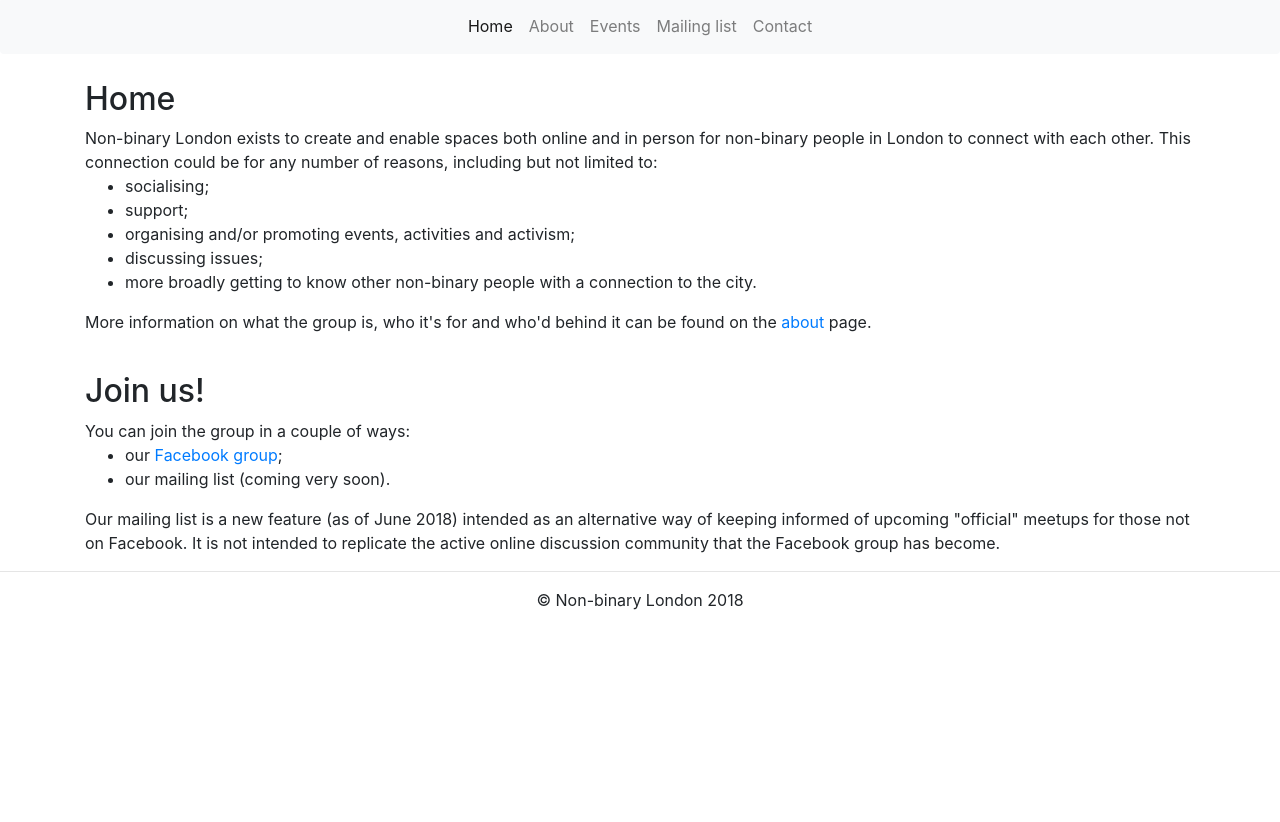
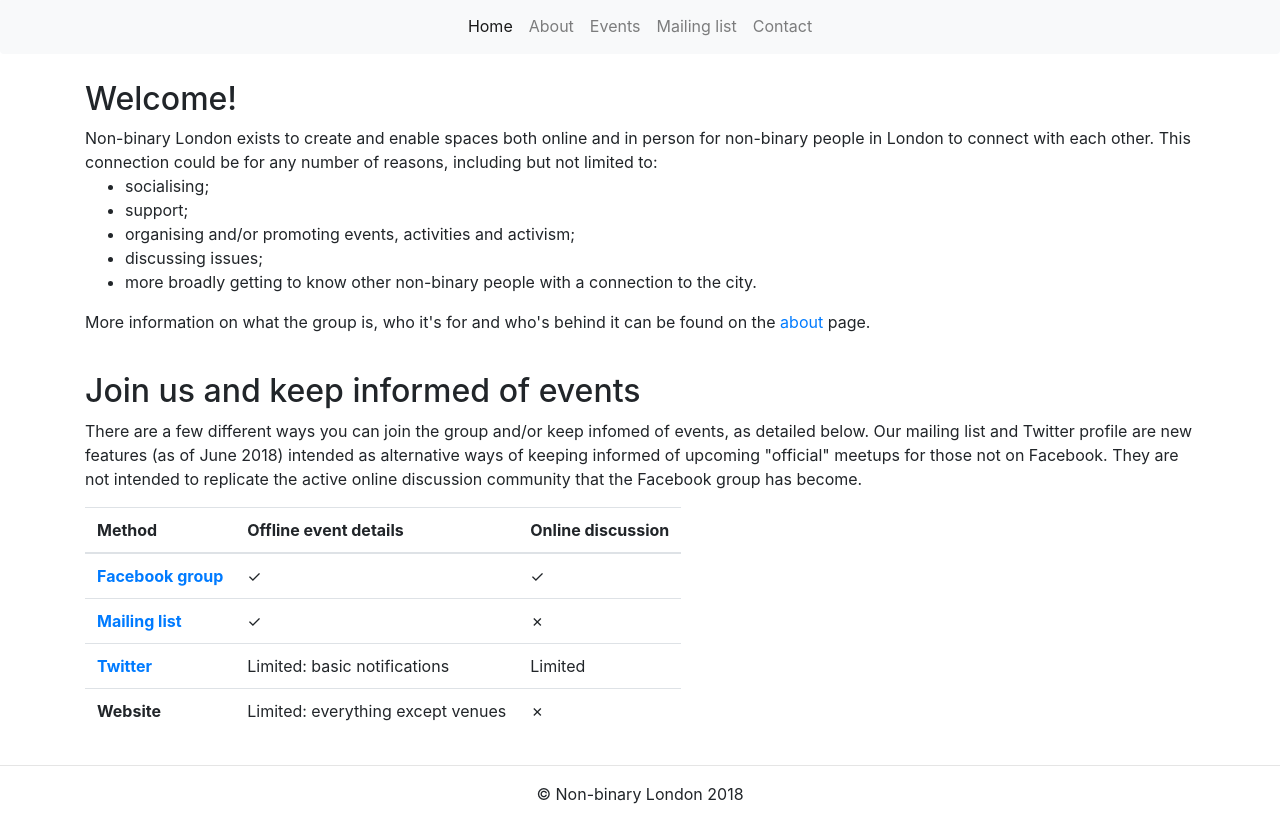
Before and after one commit to nonbinarylondon/Non-binary-London-website, a Jekyll site: the page built from index.html, in a window 1280 px wide. Shown: the part 227-1049 px from the top of the page. Built offline with Jekyll 4.4.1, drawn with Linux system fonts in a browser that asks for light colours; before the commit the page ends 900 px from its top, so only the background shows below that.

Commit message:
Added mailing list details and changed headings

```diff
--- a/index.html
+++ b/index.html
@@ -1,7 +1,7 @@
 ---
 layout: default
 ---
-<h2>Home</h2>
+<h2>Welcome!</h2>
 <p class="before-list">Non-binary London exists to create and enable spaces both online and in person for non-binary people in London to connect with each other. This connection could be for any number of reasons, including but not limited to:</p>
 <ul>
   <li>socialising;</li>
@@ -10,12 +10,41 @@ layout: default
   <li>discussing issues;</li>
   <li>more broadly getting to know other non-binary people with a connection to the city.</li>
 </ul>
-<p>More information on what the group is, who it's for and who'd behind it can be found on the <a href="/about">about</a> page.</p>
+<p>More information on what the group is, who it's for and who's behind it can be found on the <a href="/about">about</a> page.</p>
 
-<h2>Join us!</h2>
-<p class="before-list">You can join the group in a couple of ways:</p>
-<ul>
-  <li>our <a href="https://www.facebook.com/groups/nonbinarylondon" target="_blank">Facebook group</a>;</li>
-  <li>our mailing list (coming very soon).</li>
-</ul>
-<p>Our mailing list is a new feature (as of June 2018) intended as an alternative way of keeping informed of upcoming "official" meetups for those not on Facebook. It is not intended to replicate the active online discussion community that the Facebook group has become.</p>
+<h2>Join us and keep informed of events</h2>
+<p>There are a few different ways you can join the group and/or keep infomed of events, as detailed below. Our mailing list and Twitter profile are new features (as of June 2018) intended as alternative ways of keeping informed of upcoming "official" meetups for those not on Facebook. They are not intended to replicate the active online discussion community that the Facebook group has become.</p>
+
+<div class="table-responsive">
+  <table class="table" style="width:auto">
+    <thead>
+      <tr>
+        <th scope="col">Method</th>
+        <th scope="col">Offline event details</th>
+        <th scope="col">Online discussion</th>
+      </tr>
+    </thead>
+    <tbody>
+      <tr>
+        <th scope="row"><a href="https://www.facebook.com/groups/nonbinarylondon" target="_blank">Facebook group</a></th>
+        <td>✓</td>
+        <td>✓</td>
+      </tr>
+      <tr>
+        <th scope="row"><a href="/mailing-list">Mailing list</a></th>
+        <td>✓</td>
+        <td>✗</td>
+      </tr>
+      <tr>
+        <th scope="row"><a href="https://twitter.com/nonbinaryldn" target="_blank">Twitter</a></th>
+        <td>Limited: basic notifications</td>
+        <td>Limited</td>
+      </tr>
+      <tr>
+        <th scope="row">Website</th>
+        <td>Limited: everything except venues</td>
+        <td>✗</td>
+      </tr>
+    </tbody>
+  </table>
+</div>
```
